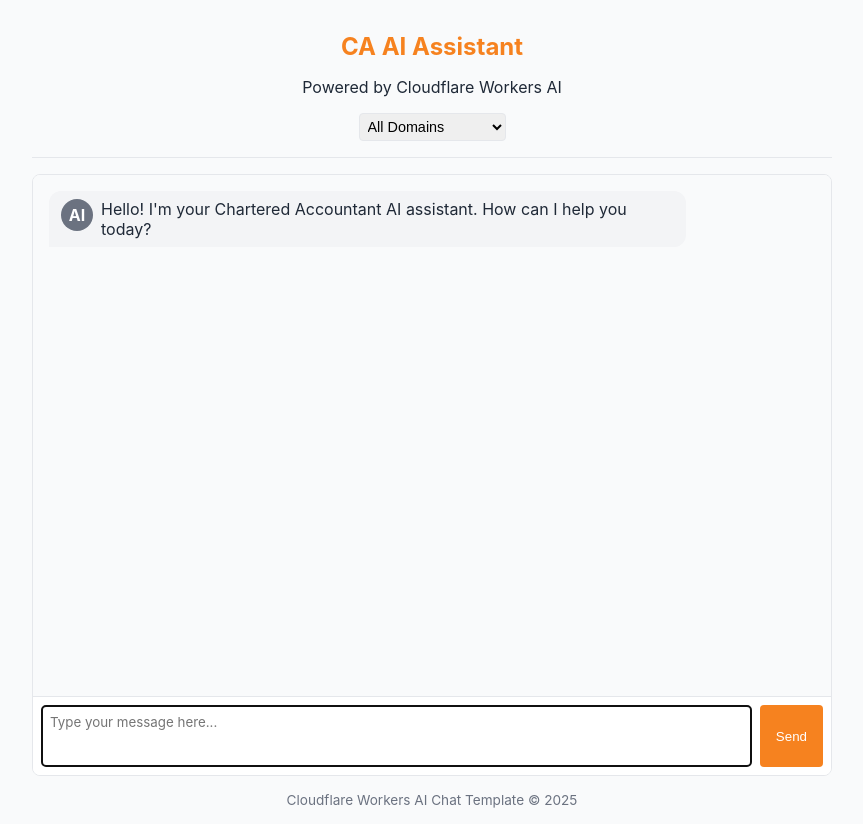
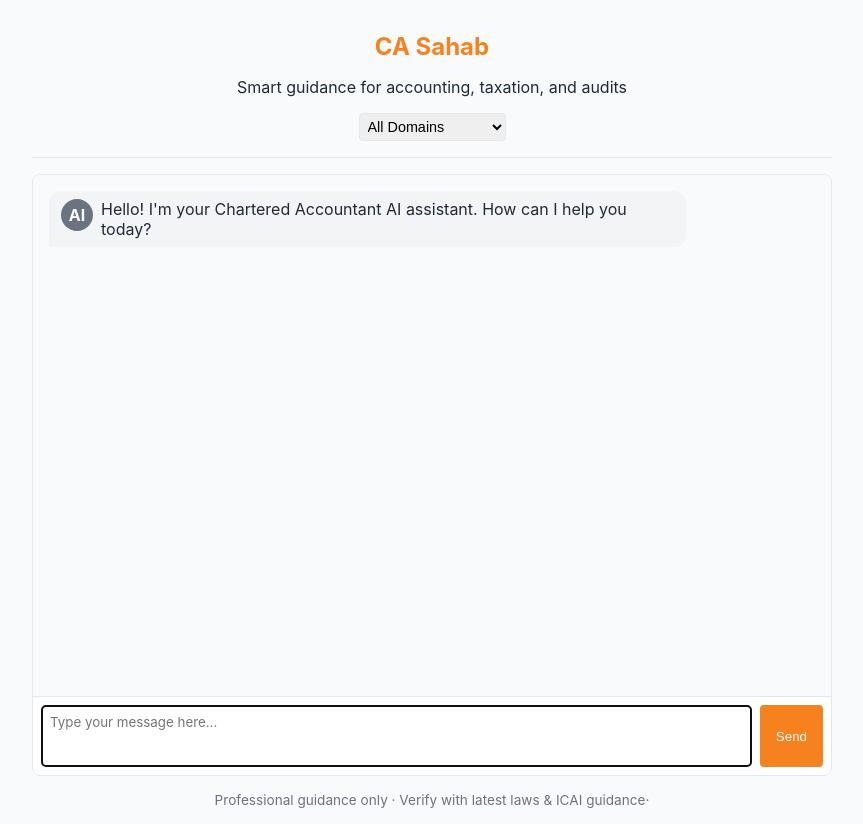
Before and after one commit to SegMarTech/ca-ai-llm, a website: page public/index.html in a window 1280 px wide. Shown: the whole page, without its empty margins (208-1071 px from the left). Drawn offline with nearby package versions, Linux system fonts and the light colour scheme.

Commit message:
Update index.html

```diff
--- a/public/index.html
+++ b/public/index.html
@@ -201,8 +201,8 @@ footer {
 <body>
 
 <header>
-  <h1>CA AI Assistant</h1>
-  <p>Powered by Cloudflare Workers AI</p>
+  <h1>CA Sahab</h1>
+  <p>Smart guidance for accounting, taxation, and audits</p>
   <select id="domain-selector" class="domain-select">
     <option value="">All Domains</option>
     <option value="Direct Tax">Direct Tax</option>
@@ -233,7 +233,7 @@ footer {
 </div>
 
 <footer>
-  Cloudflare Workers AI Chat Template &copy; 2025
+  Professional guidance only · Verify with latest laws & ICAI guidance·
 </footer>
 
 <!-- Prism.js & Marked.js -->
```
